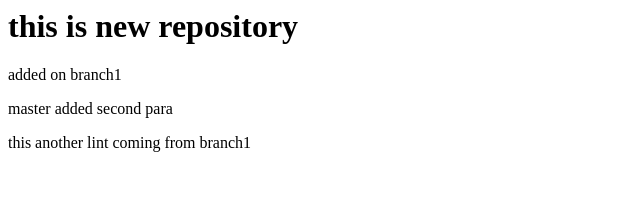
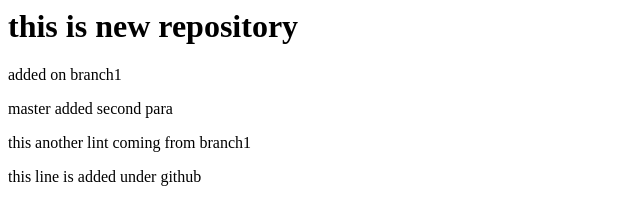
Before and after one commit to codejunkie1609/newrepo, a plain HTML site: page index.html in a window 1280 px wide. Shown: the whole page, without its empty margins (0-640 px from the left). Drawn offline with Linux system fonts and the light colour scheme.

Commit message:
new line added by github

```diff
--- a/index.html
+++ b/index.html
@@ -6,6 +6,7 @@
 		<p> master added second para </p>
 
 		<p> this another lint coming from branch1 </p>
+		<p> this line is added under github </p>
 
 	</body>
 </html>
```
